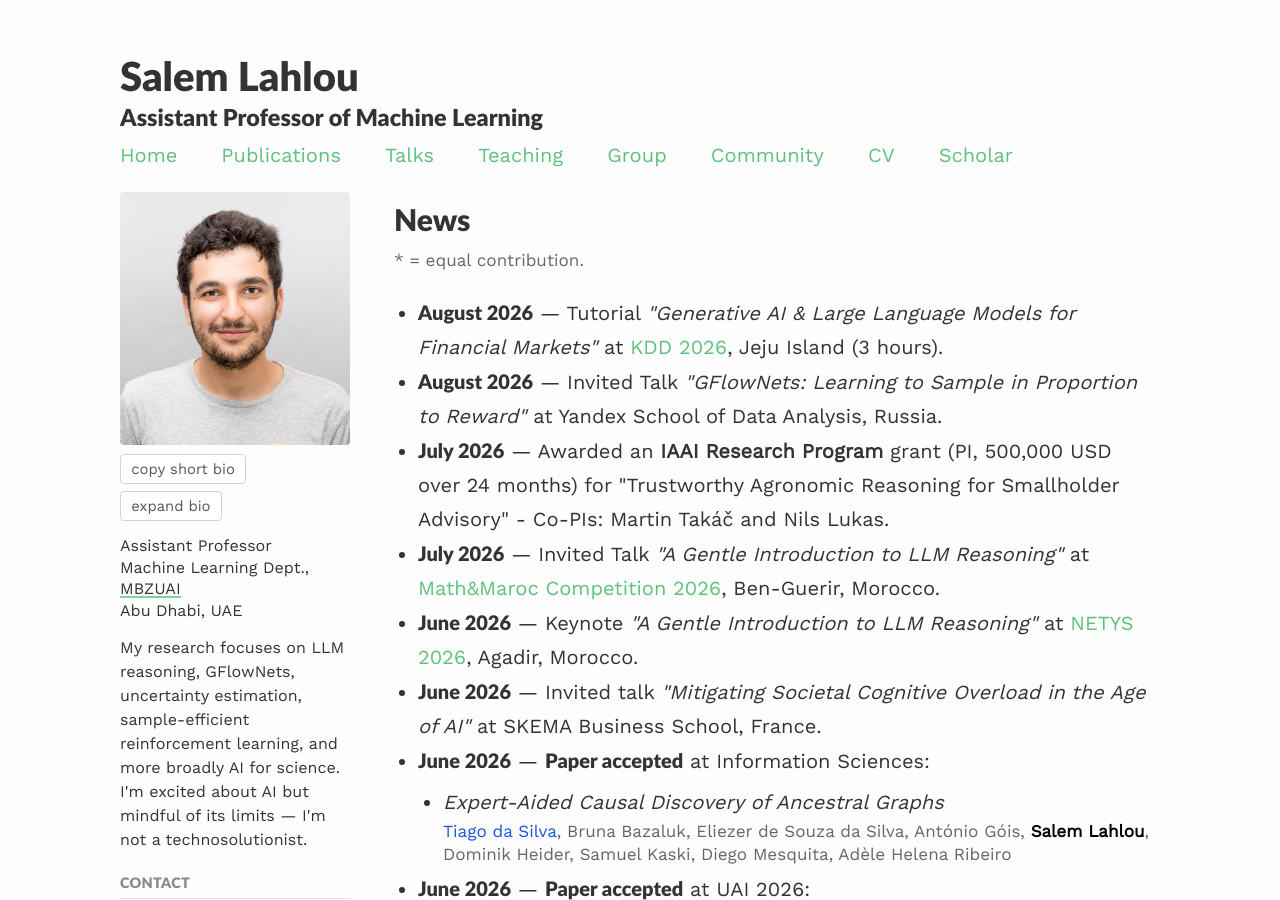
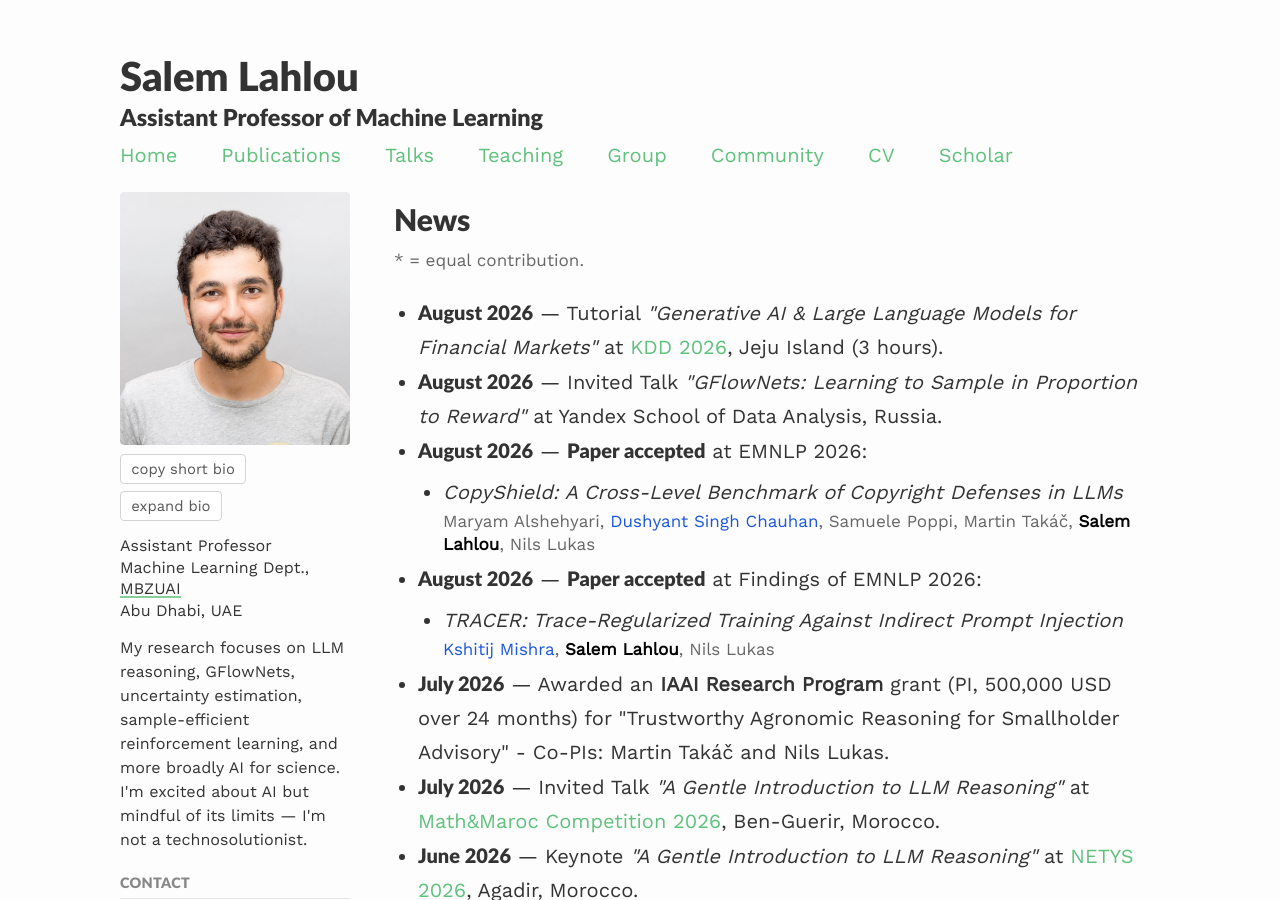
Before and after one commit to saleml/saleml.github.io, a Jekyll site: the page built from index.md, in a window 1280 px wide and 900 px high. Built offline with Jekyll 4.4.1, drawn with Linux system fonts in a browser that asks for light colours; nearby versions of some CDN libraries.

Commit message:
Add new publications and update news section for August 2026
- Added two accepted papers: "CopyShield: A Cross-Level Benchmark of Copyright Defenses in LLMs" and "TRACER: Trace-Regularized Training Against Indirect Prompt Injection" to the publications and news sections.
- Updated the CV.pdf file to reflect these changes.

```diff
--- a/index.md
+++ b/index.md
@@ -53,6 +53,16 @@ published: true
   <!-- NEWS:START -->
   <li><span class="news-date news-highlight">August 2026</span> &mdash; Tutorial <em>"Generative AI &amp; Large Language Models for Financial Markets"</em> at <a href="https://zangir.github.io/genai-finance-kdd2026/" target="_blank">KDD 2026</a>, Jeju Island (3 hours).</li>
   <li><span class="news-date news-highlight">August 2026</span> &mdash; Invited Talk <em>"GFlowNets: Learning to Sample in Proportion to Reward"</em> at Yandex School of Data Analysis, Russia.</li>
+  <li><span class="news-date news-highlight">August 2026</span> &mdash; <span class="news-highlight">Paper accepted</span> at EMNLP 2026:
+    <ul class="news-papers">
+      <li><em>CopyShield: A Cross-Level Benchmark of Copyright Defenses in LLMs</em><div class="news-authors">Maryam Alshehyari, <span class="pub-author-student">Dushyant Singh Chauhan</span>, Samuele Poppi, Martin Takáč, <strong class="pub-author-me">Salem Lahlou</strong>, Nils Lukas</div></li>
+    </ul>
+  </li>
+  <li><span class="news-date news-highlight">August 2026</span> &mdash; <span class="news-highlight">Paper accepted</span> at Findings of EMNLP 2026:
+    <ul class="news-papers">
+      <li><em>TRACER: Trace-Regularized Training Against Indirect Prompt Injection</em><div class="news-authors"><span class="pub-author-student">Kshitij Mishra</span>, <strong class="pub-author-me">Salem Lahlou</strong>, Nils Lukas</div></li>
+    </ul>
+  </li>
   <li><span class="news-date news-highlight">July 2026</span> &mdash; Awarded an <strong>IAAI Research Program</strong> grant (PI, 500,000 USD over 24 months) for "Trustworthy Agronomic Reasoning for Smallholder Advisory" - Co-PIs: Martin Takáč and Nils Lukas.</li>
   <li><span class="news-date news-highlight">July 2026</span> &mdash; Invited Talk <em>"A Gentle Introduction to LLM Reasoning"</em> at <a href="https://participant.mathmaroc.org/events/mmc-senior" target="_blank">Math&amp;Maroc Competition 2026</a>, Ben-Guerir, Morocco.</li>
   <li><span class="news-date news-highlight">June 2026</span> &mdash; Keynote <em>"A Gentle Introduction to LLM Reasoning"</em> at <a href="https://netys.net/" target="_blank">NETYS 2026</a>, Agadir, Morocco.</li>
```
Also changed, not shown: _pages/publications.md (+3 -3 lines), 1 other file.
